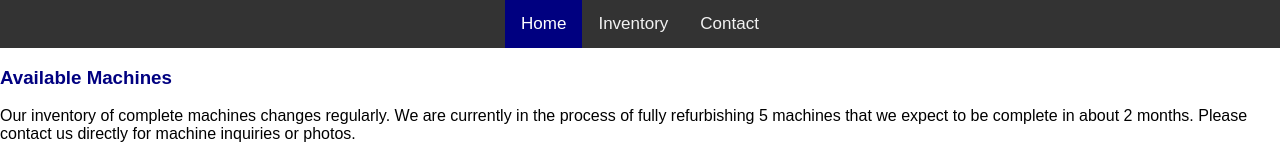
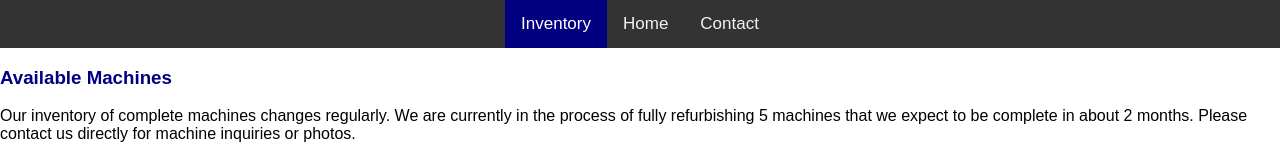
Before and after one commit to thomaskaye95/Cyberwebsite, a plain HTML site: page availablemachines.html in a window 1280 px wide. Shown: the top 160 px of the page. Drawn offline with Linux system fonts and the light colour scheme.

Commit message:
Update availablemachines.html

```diff
--- a/availablemachines.html
+++ b/availablemachines.html
@@ -6,8 +6,8 @@
 </head>
 <body>
 <div class="topnav">
-  <a class="active" href="index.html">Home</a>
-  <a href="availablemachines.html">Inventory</a>
+  <a class="active" href="availablemachines.html">Inventory</a>
+  <a href="index.html">Home</a>
   <a href="contactpage.html">Contact</a>
 </div>
 <div style="padding-left:16px"></div>
```
